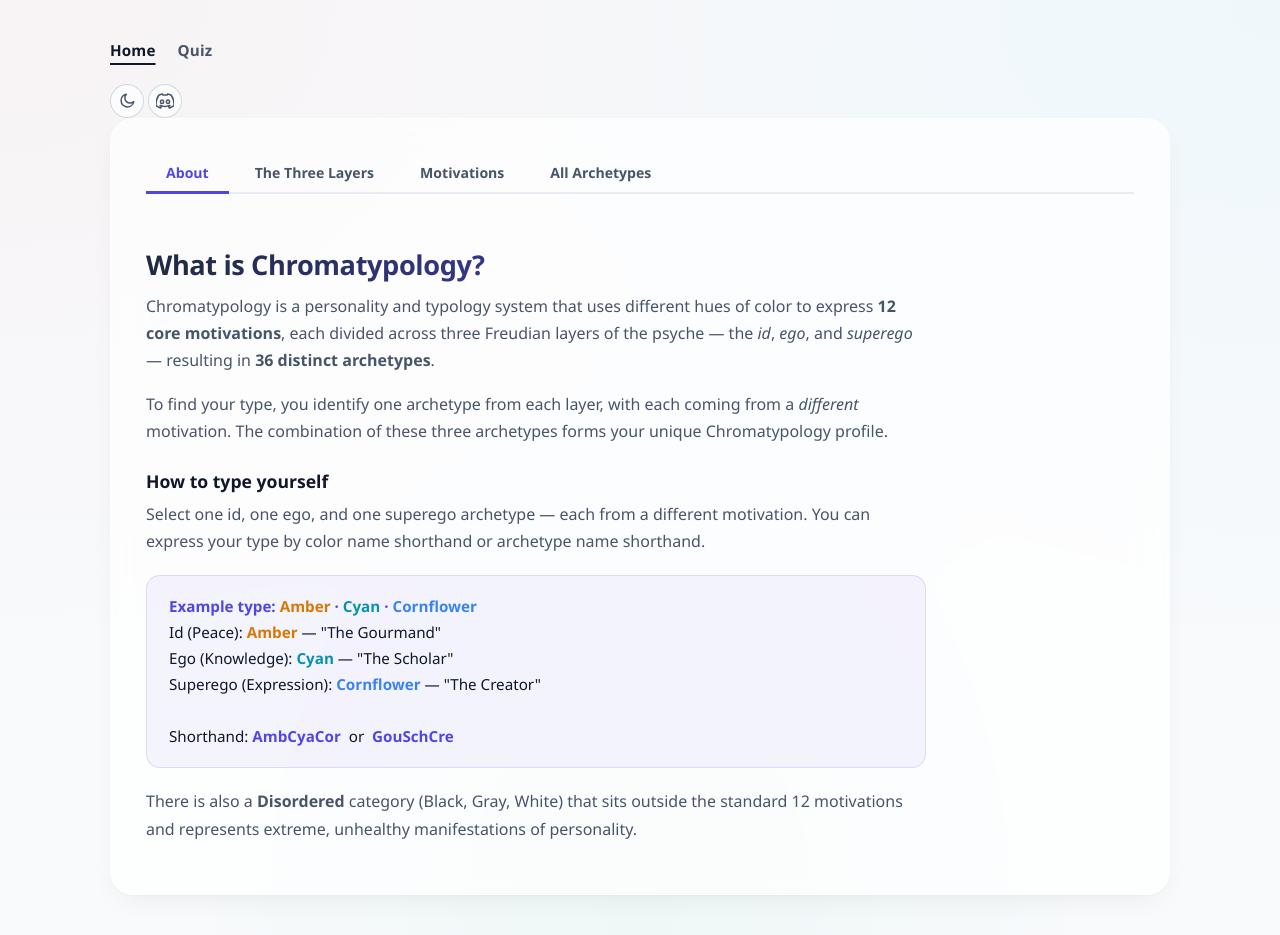
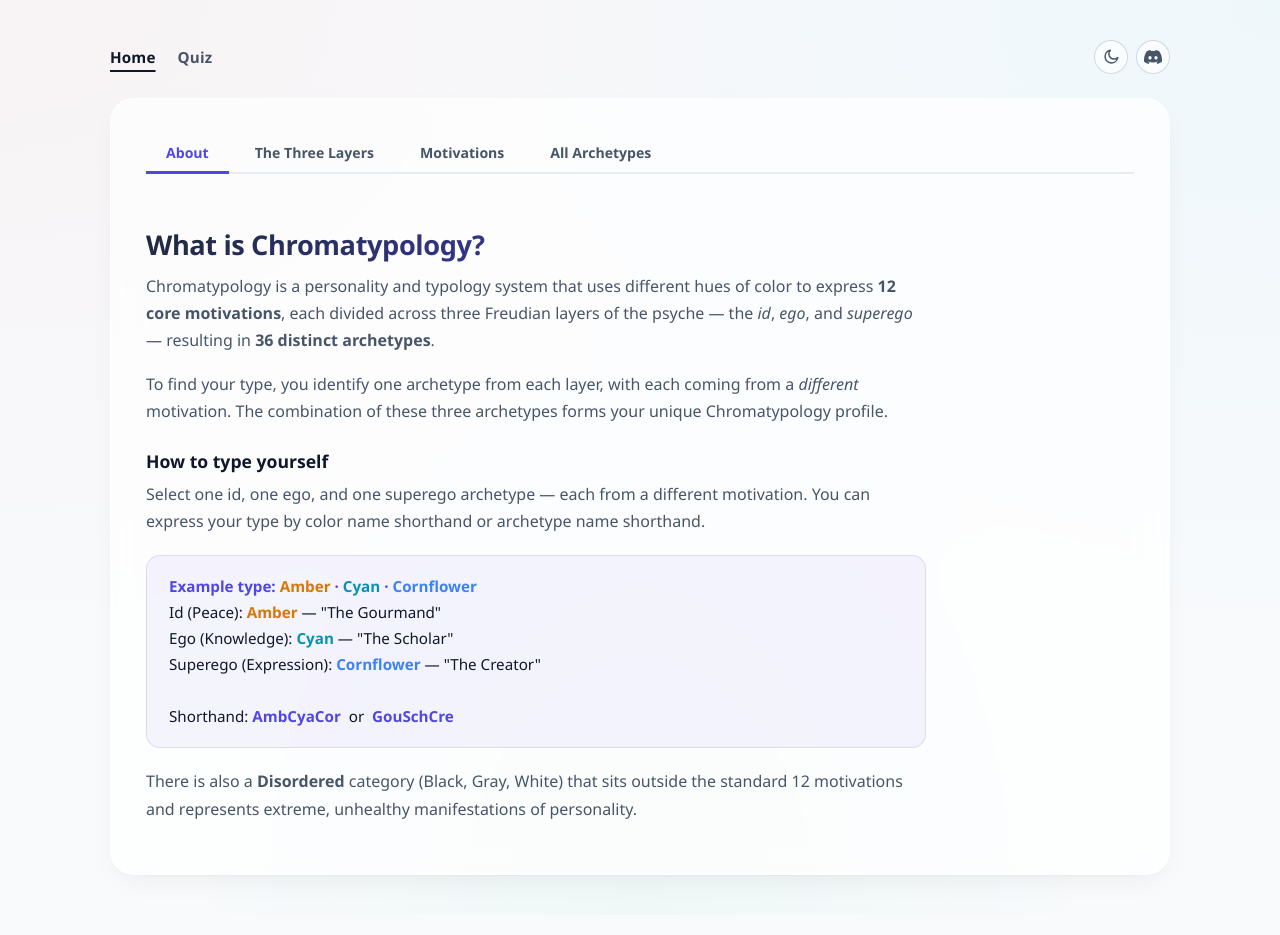
Before and after one commit to SpoinknPop/chromatypology, a plain HTML site: page index.html in a window 1280 px wide. Drawn offline with Linux system fonts and the light colour scheme; no server answers.

Commit message:
Enhance layout and styles for top actions and icons
Added styles for top actions and icons, and adjusted layout.

```diff
--- a/styles.css
+++ b/styles.css
@@ -587,12 +587,18 @@
     max-width: 1100px;
     margin: 40px auto 0;
     padding: 0 20px;
+    display: flex;
+    align-items: center;
+    justify-content: space-between;
+    gap: 20px;
 }
 
 .main-nav {
+    width: auto;
+    max-width: none;
     align-items: center;
     gap: 22px;
-    margin: 0 auto 24px;
+    margin: 0 0 24px;
 }
 
 .main-tab-btn {
@@ -607,7 +613,6 @@
     color: var(--text-secondary);
 }
 
-.main-tab-btn svg,
 .icon-action svg {
     width: 18px;
     height: 18px;
@@ -616,6 +621,25 @@
     stroke-width: 2;
     stroke-linecap: round;
     stroke-linejoin: round;
+}
+
+.top-actions {
+    display: inline-flex;
+    align-items: center;
+    gap: 8px;
+    margin-bottom: 24px;
+    flex-shrink: 0;
+}
+
+.discord-icon {
+    fill: currentColor !important;
+    stroke: none !important;
+}
+
+.moon-icon,
+.sun-icon {
+    fill: none;
+    stroke: currentColor;
 }
 
 .main-tab-btn.active,
@@ -719,6 +743,10 @@
 .motive-eroticism .motive-name { color: #db2777; }
 
 @media (max-width: 560px) {
+    .top-shell {
+        align-items: flex-start;
+    }
+
     .motive-item {
         grid-template-columns: 1fr;
         gap: 3px;
```
